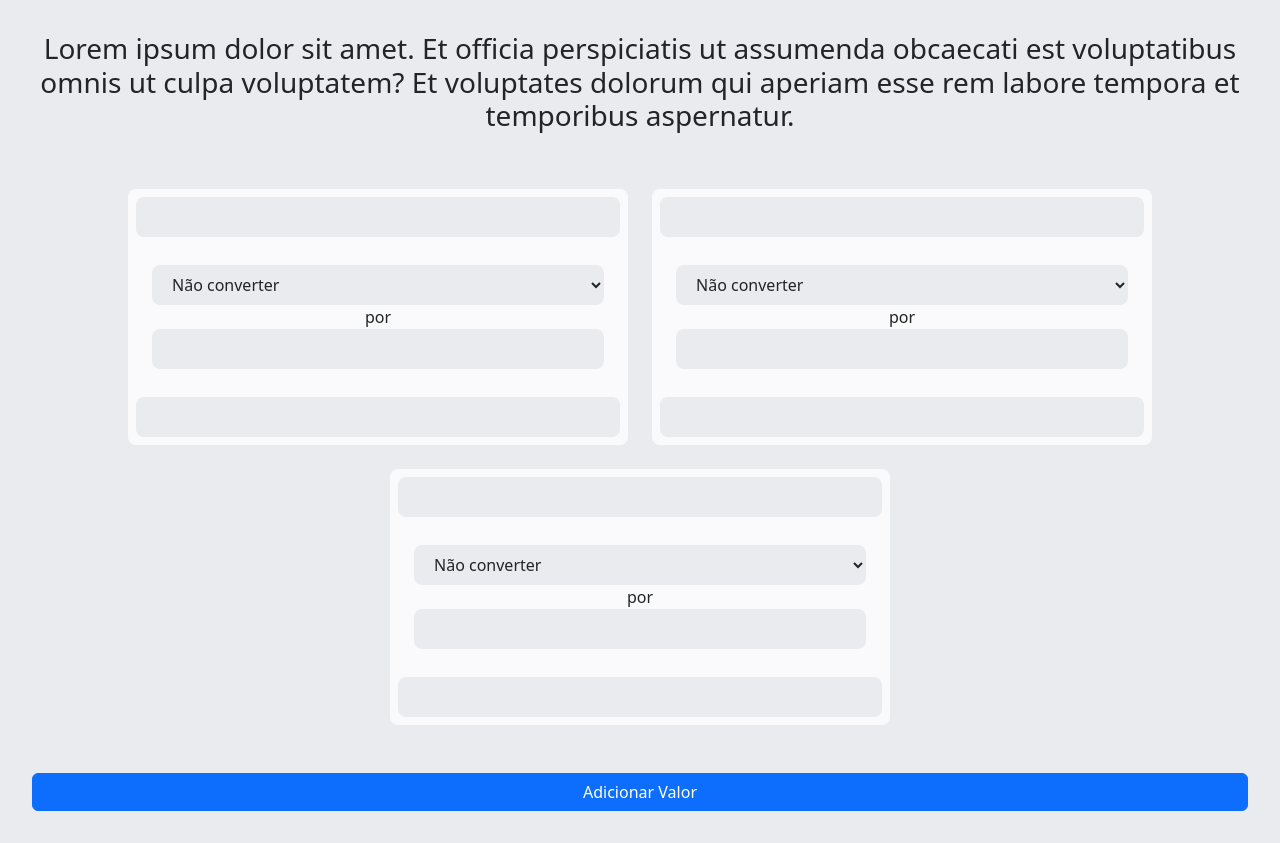
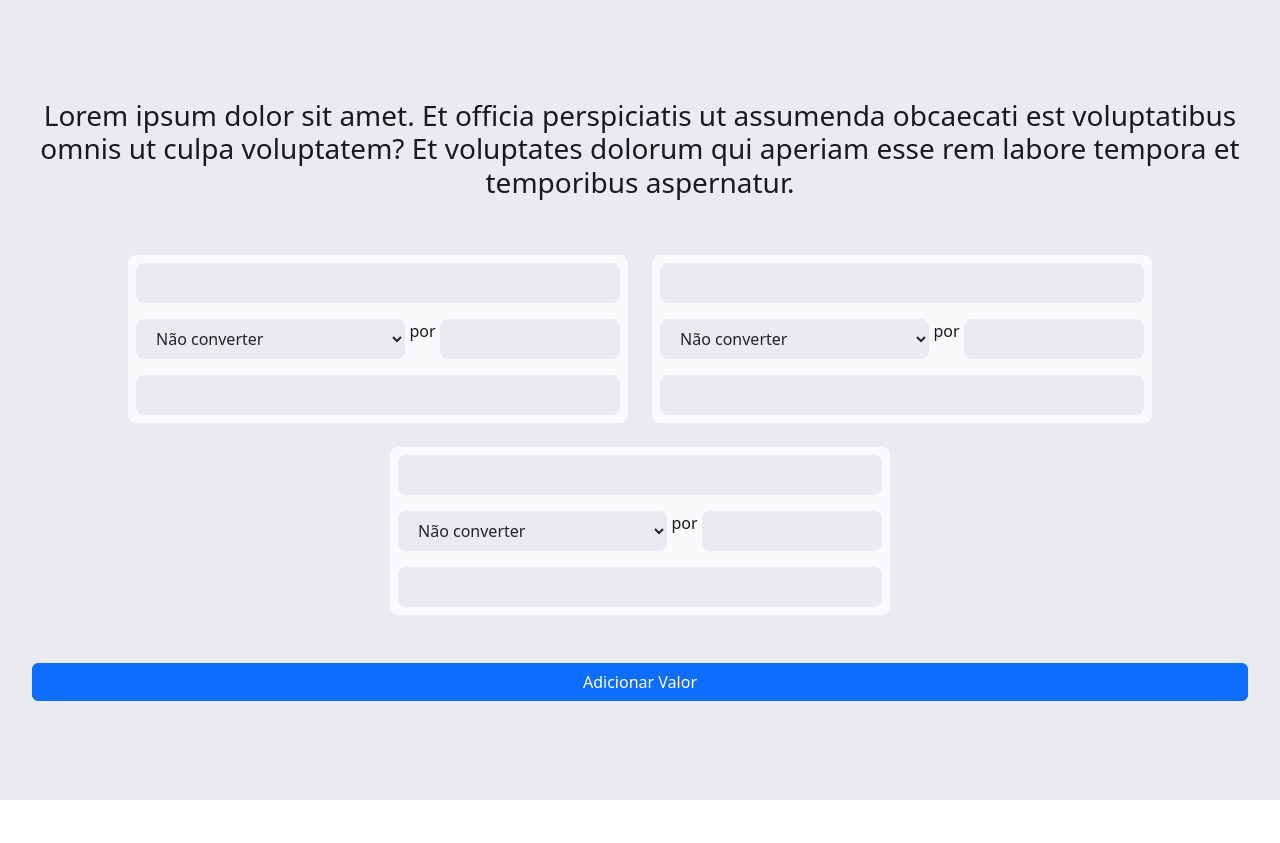
Before and after one commit to BlackKing72/pi-game-calculo, a React (Vite) app: page /app in a window 1280 px wide. After the commit the page ends 800 px from the top, so only its background shows below. Built offline with nearby package versions, Linux system fonts and the light colour scheme.

Commit message:
Consertando o css para as páginas cobrirem a tela inteira

```diff
--- a/src/index.css
+++ b/src/index.css
@@ -3,14 +3,6 @@
 @import url('./styles/utils.css');
 
 :root {
-  font-family: Inter, system-ui, Avenir, Helvetica, Arial, sans-serif;
-  line-height: 1.5;
-  font-weight: 400;
-
-  color-scheme: light dark;
-  color: rgba(255, 255, 255, 0.87);
-  background-color: #242424;
-
   font-synthesis: none;
   text-rendering: optimizeLegibility;
   -webkit-font-smoothing: antialiased;
@@ -22,12 +14,21 @@ a {
   color: #646cff;
   text-decoration: inherit;
 }
+
 a:hover {
   color: #535bf2;
 }
 
 body {
-  margin: 0;
+  font-family: 'Montserrat', system-ui, Avenir, Helvetica, Arial, sans-serif !important;
+  line-height: 1.5 !important;
+  font-weight: 400 !important;
+
+  /* color-scheme: light dark; */
+  color: var(--color-foreground-0) !important;
+  background-color: var(--color-background-1) !important;
+
+  margin: 0 !important;
   display: flex;
   place-items: center;
   min-width: 320px;
@@ -50,9 +51,11 @@ button {
   cursor: pointer;
   transition: border-color 0.25s;
 }
+
 button:hover {
   border-color: #646cff;
 }
+
 button:focus,
 button:focus-visible {
   outline: 4px auto -webkit-focus-ring-color;
@@ -63,9 +66,11 @@ button:focus-visible {
     color: #213547;
     background-color: #ffffff;
   }
+
   a:hover {
     color: #747bff;
   }
+
   button {
     background-color: #f9f9f9;
   }
--- a/src/pages/GamePage.css
+++ b/src/pages/GamePage.css
@@ -4,12 +4,9 @@
     gap: 3rem;
 
     width: 100%;
-    height: 100%;
+    height: max(100%, 100vh);
 
     padding: 2rem;
-
-    color: var(--color-foreground-1);
-    background-color: var(--color-background-1);
 }
 
 .game-input {
@@ -20,7 +17,8 @@
     gap: 1.5rem;
 }
 
-input, select {
+input,
+select {
     height: 2.5rem;
 
     border-radius: 0.5rem;
@@ -40,11 +38,36 @@ input, select {
     padding: 0.5rem;
 
     width: min(500px, 90%);
-    gap: 0.25rem;
+    gap: 0.5rem;
 }
 
 .value-converter div {
-    flex-direction: column;
+    flex-direction: row;
     display: flex;
-    padding: 1rem;
+    gap: 0.25rem;
+
+    /* padding: 1rem; */
+    select,
+    input {
+        display: unset;
+        flex-grow: 1;
+        overflow: hidden;
+        text-overflow: ellipsis;
+    }
+
+    select {
+        width: 60%;
+    }
+
+    input {
+        width: 40%;
+    }
 }
+
+.value-converter div.disabled {
+
+    span,
+    input {
+        display: none;
+    }
+}
--- a/src/styles/colors.css
+++ b/src/styles/colors.css
@@ -25,7 +25,7 @@
     --color-primary-1: #002b45;
     --color-primary-2: #003863;
     --color-primary-3: #004282;
-    --color-primary-4: #0048a1;
+    --color-primary-4: #0048a1; /* 0037ff */
     --color-primary-5: #3373d7;
     --color-primary-6: #749ef3;
     --color-primary-7: #b5c9fe;
```
